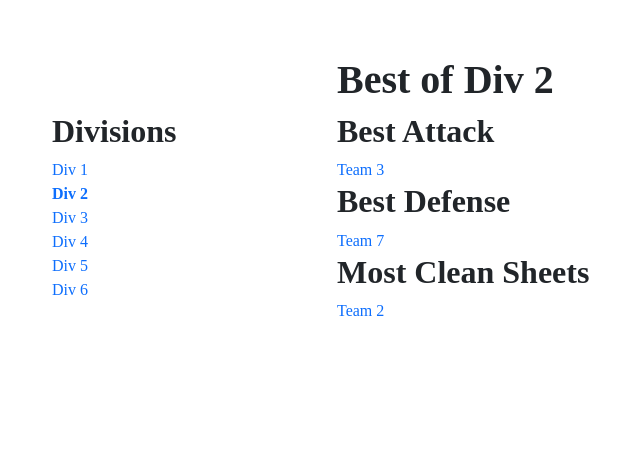
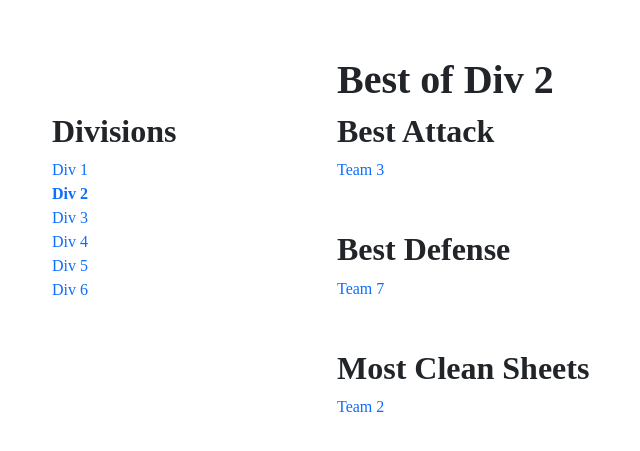
Before and after one commit to BasilRommens/antwerpse-voetballiga-site, a Flask app: page /bestOfDivision in a window 1280 px wide. Shown: the part 56-507 px from the top of the page, without its empty margins (30-670 px from the left). Run offline with Flask 2, Linux system fonts and the light colour scheme; some libraries are stand-ins or nearby versions.

Commit message:
Improved Best of division

```diff
--- a/templates/best_of_division.html
+++ b/templates/best_of_division.html
@@ -27,15 +27,15 @@
                     <a href="#">Div 6</a><br />
                 </div>
                 <div class="col-9">
-                    <div>
+                        <div>
                         <h2><strong>Best Attack</strong></h2>
                         <a href="#">Team 3</a><br />
                     </div>
-                    <div>
+                    <div class="mt-5">
                         <h2><strong>Best Defense</strong></h2>
                         <a href="#">Team 7</a><br />
                     </div>
-                    <div>
+                    <div class="mt-5">
                         <h2><strong>Most Clean Sheets</strong></h2>
                         <a href="#">Team 2</a><br />
                     </div>
```
